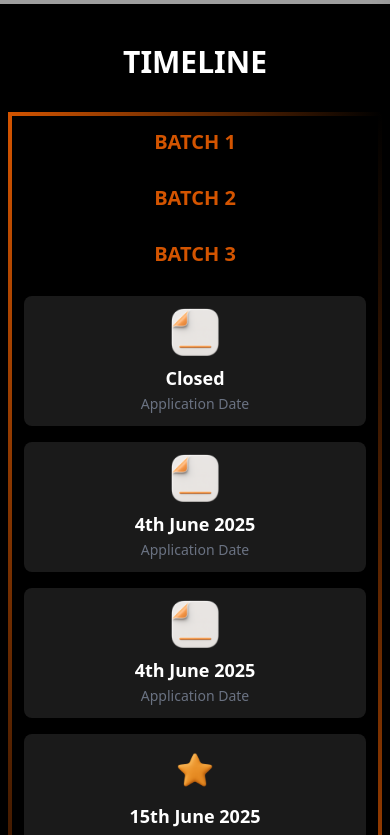
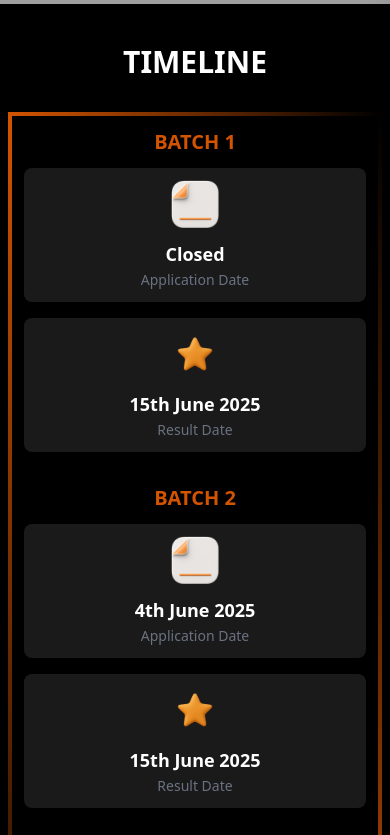
Before and after one commit to iamadityaanjana/cyrolabs, a Next.js app: page / in a window 390 px wide. Shown: the part 840-1675 px from the top of the page. Built offline with nearby package versions, Linux system fonts and the light colour scheme; grey boxes are pictures that could not be loaded.

Commit message:
feat: enhance Timeline component layout for mobile and desktop views; update StatusCard styling [Timeline Final}

```diff
--- a/src/components/Timeline.tsx
+++ b/src/components/Timeline.tsx
@@ -38,14 +38,16 @@ const Timeline = () => {
         </div>
 
         <div className="relative grid grid-cols-1 md:grid-cols-3 gap-4 md:gap-8 p-4 md:p-8">
+          {/* Desktop Layout */}
+          <div className="hidden md:contents">
             {/* Batch Headers */}
             {batches.map((batch, index) => (
-            <div key={`header-${index}`} className="text-[#D35400] text-xl md:text-2xl font-bold mb-3 md:mb-5 text-center md:text-left">
+              <div key={`header-${index}`} className="text-[#D35400] text-2xl font-bold mb-5 text-left">
                 {batch.title}
               </div>
             ))}
 
-          {/* Application Date Cards (Row 2) */}
+            {/* Application Date Cards */}
             {batches.map((batch, index) => (
               <StatusCard
                 key={`application-${index}`}
@@ -56,7 +58,7 @@ const Timeline = () => {
               />
             ))}
 
-          {/* Result Date Cards (Row 3) */}
+            {/* Result Date Cards */}
             {batches.map((batch, index) => (
               <StatusCard
                 key={`result-${index}`}
@@ -67,6 +69,35 @@ const Timeline = () => {
               />
             ))}
           </div>
+
+          {/* Mobile Layout */}
+          <div className="md:hidden space-y-8">
+            {batches.map((batch, index) => (
+              <div key={`mobile-batch-${index}`} className="space-y-4">
+                {/* Batch Header */}
+                <div className="text-[#D35400] text-xl font-bold mb-3 text-center">
+                  {batch.title}
+                </div>
+
+                {/* Application Date Card */}
+                <StatusCard
+                  title={batch.applicationDate.title}
+                  label={batch.applicationDate.date}
+                  icon="notepad"
+                  className="h-full"
+                />
+
+                {/* Result Date Card */}
+                <StatusCard
+                  title={batch.resultDate.title}
+                  label={batch.resultDate.date}
+                  icon="star"
+                  className="h-full"
+                />
+              </div>
+            ))}
+          </div>
+        </div>
       </div>
     </div>
   );
--- a/src/components/ui/StatusCard.tsx
+++ b/src/components/ui/StatusCard.tsx
@@ -25,7 +25,7 @@ const StatusCard: React.FC<StatusCardProps> = ({ title, label, className = '', i
       </div>
 
       {/* Status text */}
-      <div className="space-y-0.5 md:space-y-1 text-center md:text-left">
+      <div className="space-y-0.5 md:space-y-1 text-center pt-1 md:pt-10 md:text-left">
         <h3 className="text-lg md:text-2xl font-bold text-white">
           {title}
         </h3>
```
Lines whose indentation alone changed are shown as unchanged.
